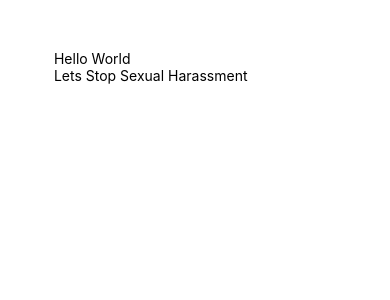
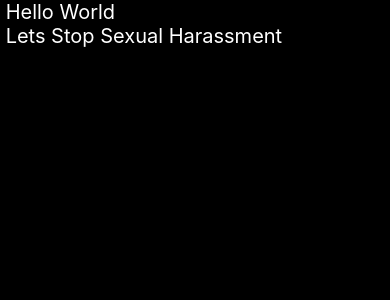
Before and after one commit to KacysGit/SafeExit, a React Native app: screen / in a window 390 px wide. Shown: the top 300 px of the page. Built offline with nearby package versions, Linux system fonts and the light colour scheme.

Commit message:
Set background

```diff
--- a/App.js
+++ b/App.js
@@ -1,12 +1,23 @@
 import React from "react"
-import {Text, View} from "react-native";
+import {Text, View, StyleSheet} from "react-native";
 
 export default function App(){
   return (
-    <View style={{padding:50}}>
-      <Text> Hello World </Text>
-      <Text> Lets Stop Sexual Harassment </Text>
+    <View style={styles.container}>
+      <Text style={styles.textStyle}> Hello World </Text>
+      <Text style={styles.textStyle}> Lets Stop Sexual Harassment </Text>
 
     </View>
   )
 }
+
+const styles = StyleSheet.create({
+  container: {
+    flex: 1,
+    backgroundColor: "black", // Set your desired color here
+  },
+  textStyle: {
+    color: "white", // Change this to your desired text color
+    fontSize: 20,
+  },
+});
--- a/package.json
+++ b/package.json
@@ -12,7 +12,9 @@
     "expo": "~49.0.15",
     "expo-status-bar": "~1.6.0",
     "react": "18.2.0",
-    "react-native": "0.72.6"
+    "react-dom": "^18.2.0",
+    "react-native": "0.72.6",
+    "react-native-web": "~0.19.6"
   },
   "devDependencies": {
     "@babel/core": "^7.20.0"
```
Also changed, not shown: components/customizeCall.js (added), 1 other file (tests, documents, lock files or other folders).
